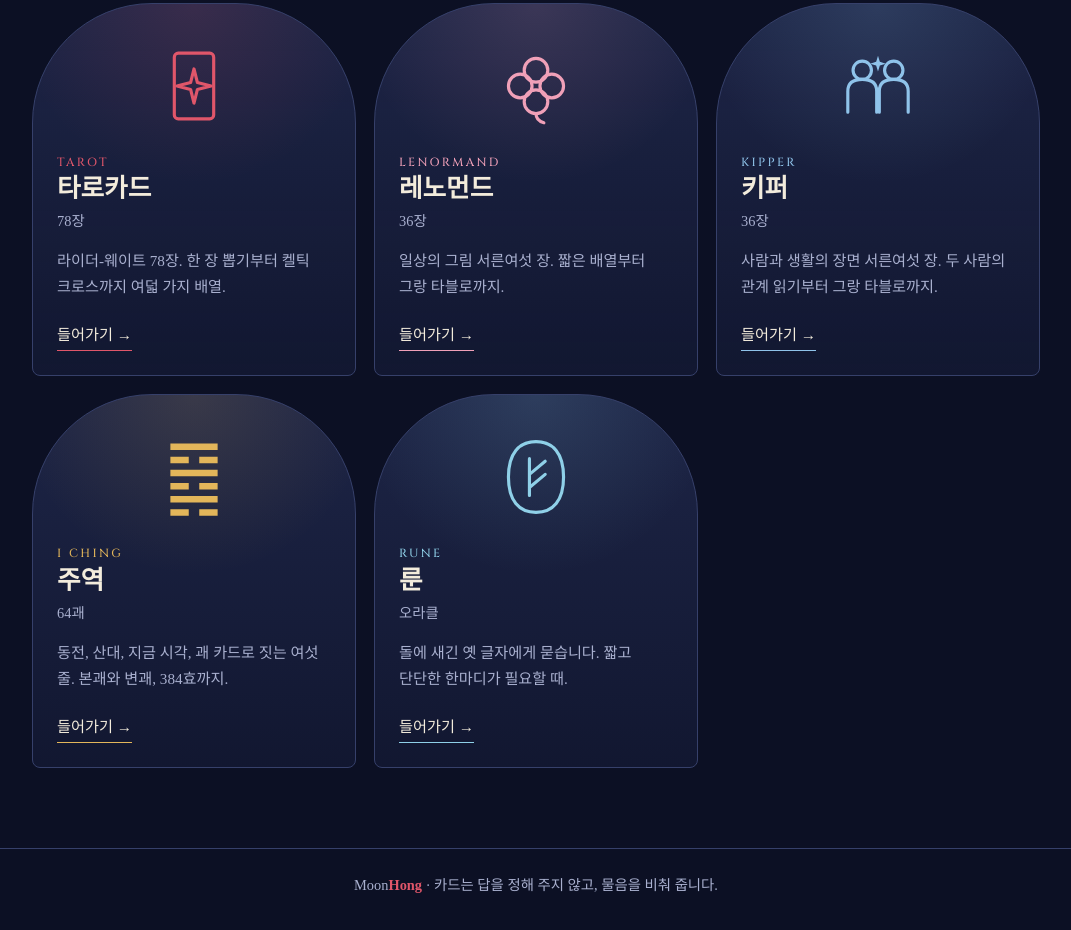
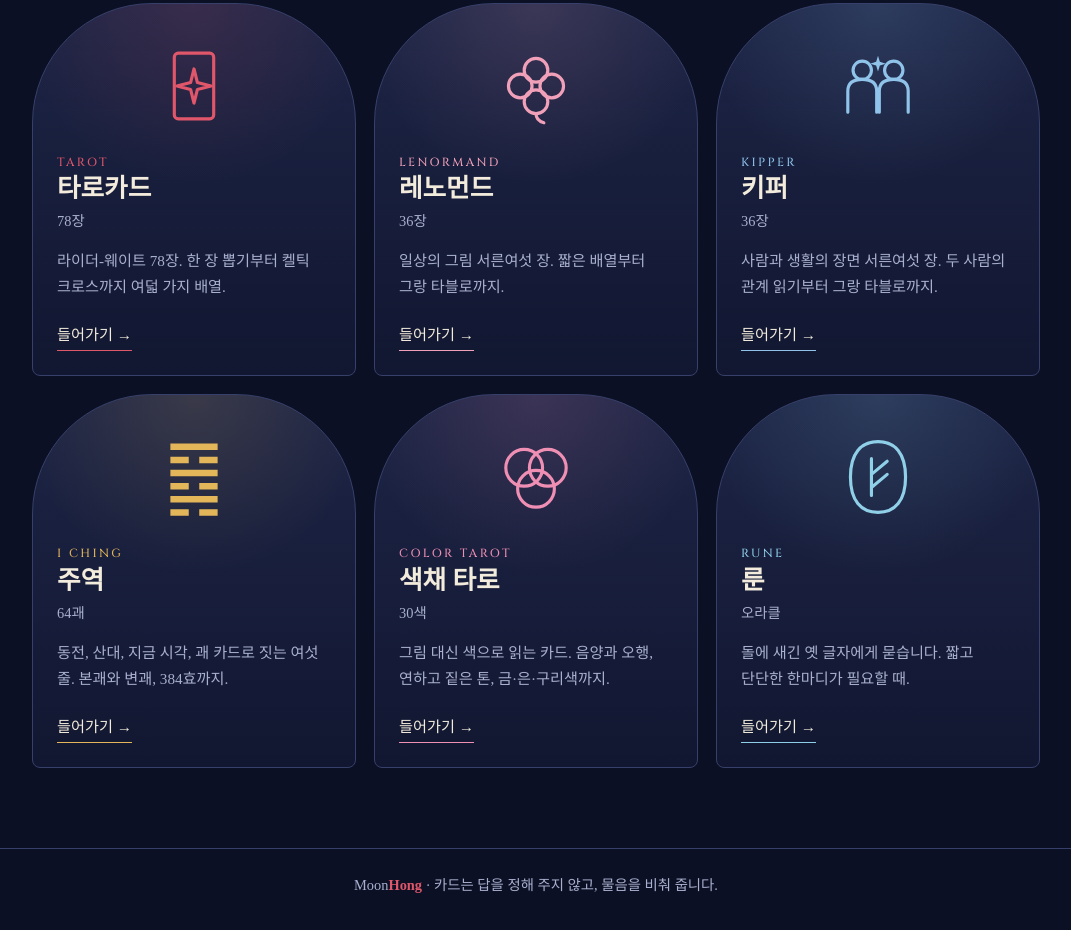
Before and after one commit to moonhong1164/MoonHongCardSites, a plain HTML site: page index.html in a window 1280 px wide. Shown: the part 825-1755 px from the top of the page, without its empty margins (104-1175 px from the left). Drawn offline with Linux system fonts and the light colour scheme; a web font is replaced by a local one.

Commit message:
Add a ninth door for the color tarot site
Co-Authored-By: Claude Opus 5.5 <noreply@anthropic.com>

```diff
--- a/index.html
+++ b/index.html
@@ -4,7 +4,7 @@
 <meta charset="utf-8">
 <meta name="viewport" content="width=device-width, initial-scale=1">
 <title>MoonHong</title>
-<meta name="description" content="오쇼 젠, 호로스코프, 심볼론, 타로, 레노먼드, 키퍼, 주역, 룬. MoonHong의 점술 사이트 여덟 곳으로 들어가는 문.">
+<meta name="description" content="오쇼 젠, 호로스코프, 심볼론, 타로, 레노먼드, 키퍼, 주역, 색채 타로, 룬. MoonHong의 점술 사이트 아홉 곳으로 들어가는 문.">
 <link rel="icon" href="favicon.svg" type="image/svg+xml">
 <link rel="preconnect" href="https://fonts.googleapis.com">
 <link rel="preconnect" href="https://fonts.gstatic.com" crossorigin>
@@ -20,9 +20,9 @@
 
 <main>
   <section class="intro">
-    <p class="eyebrow">Eight Doors</p>
+    <p class="eyebrow">Nine Doors</p>
     <h1>오늘은 어느 문으로 들어갈까요</h1>
-    <p class="lead">여덟 가지 카드와 괘가 저마다의 방에서 기다리고 있습니다. 마음이 가는 문을 누르면 그 방으로 들어갑니다.</p>
+    <p class="lead">아홉 가지 카드와 괘와 색이 저마다의 방에서 기다리고 있습니다. 마음이 가는 문을 누르면 그 방으로 들어갑니다.</p>
   </section>
 
   <ul class="doors">
@@ -125,6 +125,20 @@
       </a>
     </li>
     <li>
+      <a class="door" style="--accent: #f08fb4" href="https://moonhong1164.github.io/MoonHongColor/">
+        <svg class="glyph" viewBox="0 0 64 64" aria-hidden="true">
+          <circle cx="23" cy="25" r="14"/>
+          <circle cx="41" cy="25" r="14"/>
+          <circle cx="32" cy="41" r="14"/>
+        </svg>
+        <span class="en">Color Tarot</span>
+        <strong>색채 타로</strong>
+        <span class="count">30색</span>
+        <p>그림 대신 색으로 읽는 카드. 음양과 오행, 연하고 짙은 톤, 금·은·구리색까지.</p>
+        <span class="enter">들어가기 <i>→</i></span>
+      </a>
+    </li>
+    <li>
       <a class="door" style="--accent: var(--ice)" href="https://moonhong1164.github.io/MoonHongRUNE/">
         <svg class="glyph" viewBox="0 0 64 64" aria-hidden="true">
           <path d="M32 5c13 0 21 9 21 27S45 59 32 59 11 50 11 32 19 5 32 5z"/>
```
